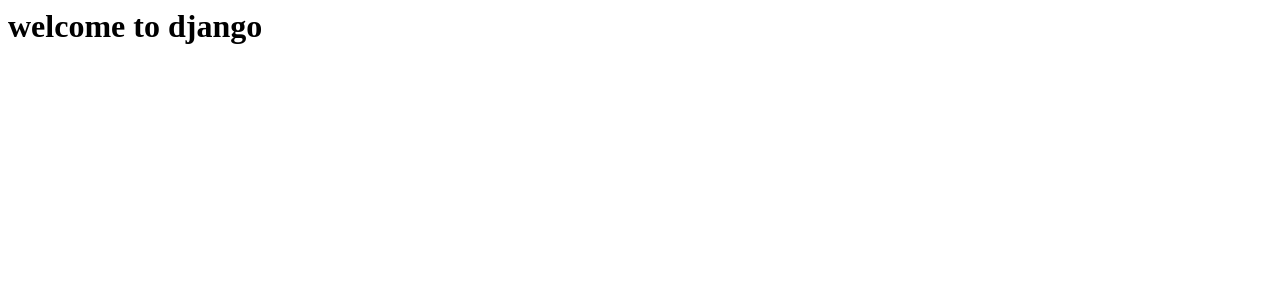
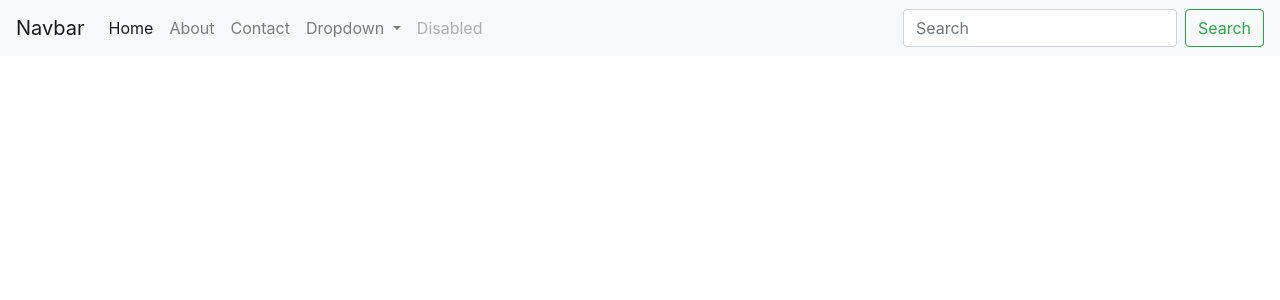
Before and after one commit to Mehyar-Farzat/Code-Zone-institute, a Django app: page / in a window 1280 px wide. Shown: the top 300 px of the page. Run offline with Django 4.2, Linux system fonts and the light colour scheme.

Commit message:
link a bootstrap, add a navbar section

```diff
--- a/startupapp/urls.py
+++ b/startupapp/urls.py
@@ -3,8 +3,8 @@ from startupapp import views
 
 urlpatterns = [
     path('', views.index, name="index"),
-    path('about', views.about, name="about"),
-    path('contact', views.contact, name="contact"),
+    path('about/', views.about, name="about"),
+    path('contact/', views.contact, name="contact"),
 
 
 
--- a/templates/index.html
+++ b/templates/index.html
@@ -1 +1,88 @@
-<h1> welcome to django </h1>
+<!doctype html>
+<html lang="en">
+
+<head>
+    <!-- Required meta tags -->
+    <meta charset="utf-8">
+    <meta name="viewport" content="width=device-width, initial-scale=1, shrink-to-fit=no">
+
+    <!-- Bootstrap CSS -->
+    <link rel="stylesheet" href="https://cdn.jsdelivr.net/npm/bootstrap@4.6.2/dist/css/bootstrap.min.css"
+        integrity="sha384-xOolHFLEh07PJGoPkLv1IbcEPTNtaed2xpHsD9ESMhqIYd0nLMwNLD69Npy4HI+N" crossorigin="anonymous">
+
+    <title>Startup</title>
+</head>
+
+<body>
+
+    <nav class="navbar navbar-expand-lg navbar-light bg-light">
+        <a class="navbar-brand" href="#">Navbar</a>
+        <button class="navbar-toggler" type="button" data-toggle="collapse" data-target="#navbarSupportedContent"
+            aria-controls="navbarSupportedContent" aria-expanded="false" aria-label="Toggle navigation">
+            <span class="navbar-toggler-icon"></span>
+        </button>
+
+        <div class="collapse navbar-collapse" id="navbarSupportedContent">
+            <ul class="navbar-nav mr-auto">
+                <li class="nav-item active">
+                    <a class="nav-link" href="/">Home <span class="sr-only">(current)</span></a>
+                </li>
+
+                <li class="nav-item">
+                    <a class="nav-link" href="/about/">About</a>
+                </li>
+
+                <li class="nav-item">
+                    <a class="nav-link" href="/contact/">Contact</a>
+                </li>
+
+                <li class="nav-item dropdown">
+                    <a class="nav-link dropdown-toggle" href="#" role="button" data-toggle="dropdown"
+                        aria-expanded="false">
+                        Dropdown
+                    </a>
+                    <div class="dropdown-menu">
+                        <a class="dropdown-item" href="#">Action</a>
+                        <a class="dropdown-item" href="#">Another action</a>
+                        <div class="dropdown-divider"></div>
+                        <a class="dropdown-item" href="#">Something else here</a>
+                    </div>
+                </li>
+                <li class="nav-item">
+                    <a class="nav-link disabled">Disabled</a>
+                </li>
+            </ul>
+            <form class="form-inline my-2 my-lg-0">
+                <input class="form-control mr-sm-2" type="search" placeholder="Search" aria-label="Search">
+                <button class="btn btn-outline-success my-2 my-sm-0" type="submit">Search</button>
+            </form>
+        </div>
+    </nav>
+
+
+
+
+
+
+
+
+
+    <!-- Optional JavaScript; choose one of the two! -->
+
+    <!-- Option 1: jQuery and Bootstrap Bundle (includes Popper) -->
+    <script src="https://cdn.jsdelivr.net/npm/jquery@3.5.1/dist/jquery.slim.min.js"
+        integrity="sha384-DfXdz2htPH0lsSSs5nCTpuj/zy4C+OGpamoFVy38MVBnE+IbbVYUew+OrCXaRkfj" crossorigin="anonymous">
+    </script>
+    <script src="https://cdn.jsdelivr.net/npm/bootstrap@4.6.2/dist/js/bootstrap.bundle.min.js"
+        integrity="sha384-Fy6S3B9q64WdZWQUiU+q4/2Lc9npb8tCaSX9FK7E8HnRr0Jz8D6OP9dO5Vg3Q9ct" crossorigin="anonymous">
+    </script>
+
+    <!-- Option 2: Separate Popper and Bootstrap JS -->
+    <!--
+    <script src="https://cdn.jsdelivr.net/npm/jquery@3.5.1/dist/jquery.slim.min.js" integrity="sha384-DfXdz2htPH0lsSSs5nCTpuj/zy4C+OGpamoFVy38MVBnE+IbbVYUew+OrCXaRkfj" crossorigin="anonymous"></script>
+    <script src="https://cdn.jsdelivr.net/npm/popper.js@1.16.1/dist/umd/popper.min.js" integrity="sha384-9/reFTGAW83EW2RDu2S0VKaIzap3H66lZH81PoYlFhbGU+6BZp6G7niu735Sk7lN" crossorigin="anonymous"></script>
+    <script src="https://cdn.jsdelivr.net/npm/bootstrap@4.6.2/dist/js/bootstrap.min.js" integrity="sha384-+sLIOodYLS7CIrQpBjl+C7nPvqq+FbNUBDunl/OZv93DB7Ln/533i8e/mZXLi/P+" crossorigin="anonymous"></script>
+    -->
+</body>
+
+</html>
```
